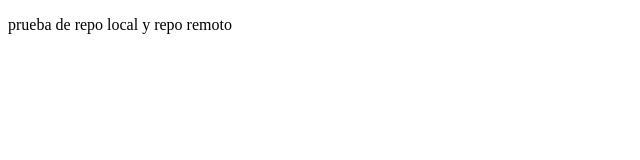
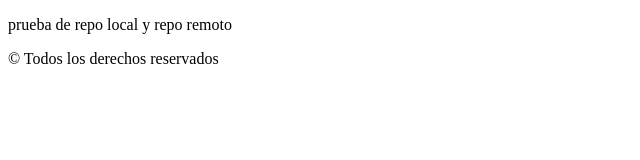
Before and after one commit to tomasgomez18/preuba-de-git-2, a plain HTML site: page index.html in a window 1280 px wide. Shown: the whole page, without its empty margins (0-640 px from the left). Drawn offline with Linux system fonts and the light colour scheme.

Commit message:
estructuta inial footer

```diff
--- a/index.html
+++ b/index.html
@@ -13,6 +13,8 @@
         <p>prueba de repo local y repo remoto</p>
     </header>
     <main></main>
-    <footer></footer>
+    <footer>
+         <p>&copy; Todos los derechos reservados</p>
+    </footer>
 </body>
 </html>
```
